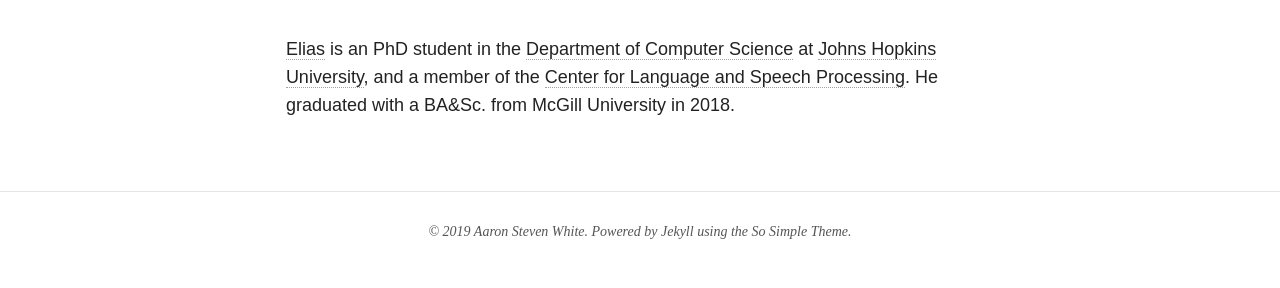
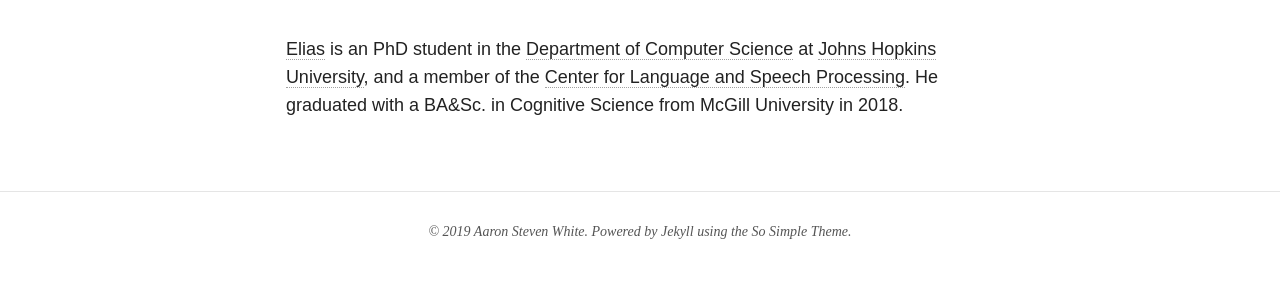
Before and after one commit to decompositional-semantics-initiative/decompositional-semantics-initiative.github.io, a Jekyll site: the page built from researchers/esteng.md, in a window 1280 px wide. Shown: the part 1190-1478 px from the top of the page. Built offline with Jekyll 4.4.1, drawn with Linux system fonts in a browser that asks for light colours; nearby versions of some CDN libraries.

Commit message:
fixed description

```diff
--- a/researchers/esteng.md
+++ b/researchers/esteng.md
@@ -5,4 +5,4 @@ handle: esteng
 search_omit: true
 ---
 
-[Elias](https://www.esteng.github.io/) is an PhD student in the [Department of Computer Science](https://www.cs.jhu.edu) at [Johns Hopkins University](https://www.jhu.edu), and a member of the [Center for Language and Speech Processing](https://www.clsp.jhu.edu). He graduated with a BA&Sc. from McGill University in 2018.
+[Elias](https://www.esteng.github.io/) is an PhD student in the [Department of Computer Science](https://www.cs.jhu.edu) at [Johns Hopkins University](https://www.jhu.edu), and a member of the [Center for Language and Speech Processing](https://www.clsp.jhu.edu). He graduated with a BA&Sc. in Cognitive Science from McGill University in 2018.
```
